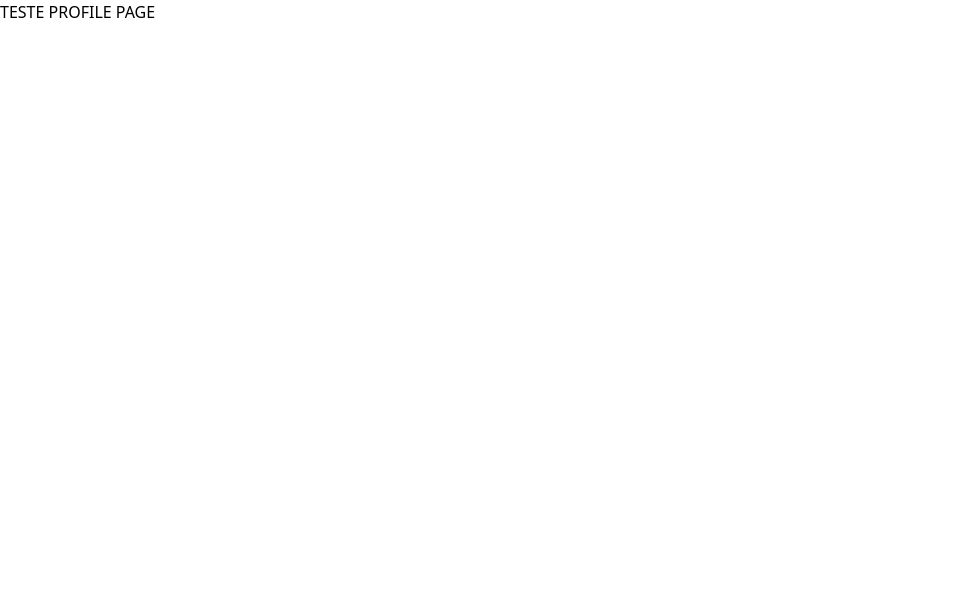
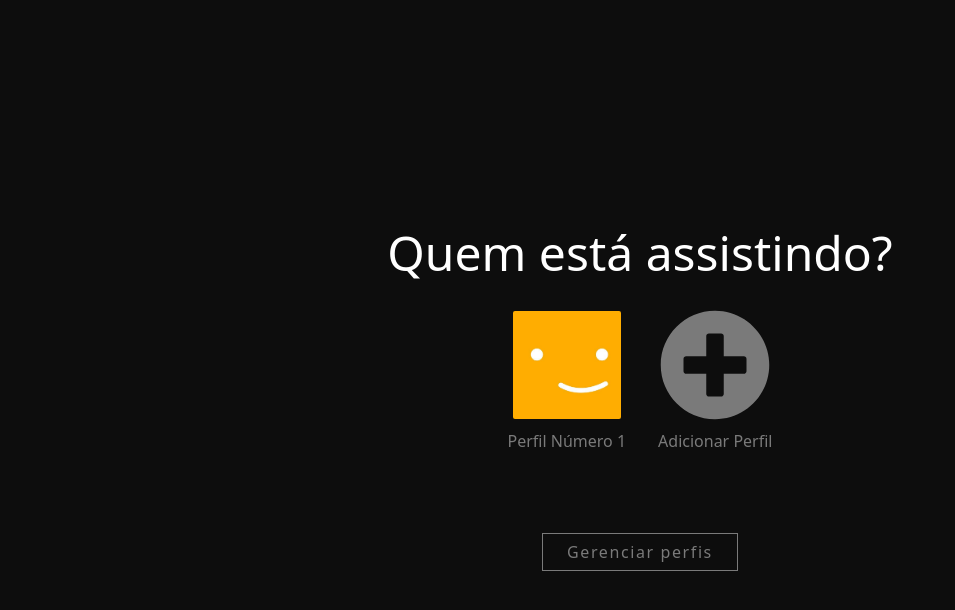
Before and after one commit to Yasmin-Carloto/6-Netflix-Clone, a React (Vite) app: page / in a window 1280 px wide. Shown: the top 610 px of the page, without its empty margins (0-955 px from the left). Built offline with nearby package versions, Linux system fonts and the light colour scheme; sample sign-in values are in the browser's storage.

Commit message:
feat: adding page for profile selection

```diff
--- a/src/pages/SelectProfilePage/SelectProfilePage.jsx
+++ b/src/pages/SelectProfilePage/SelectProfilePage.jsx
@@ -1,5 +1,22 @@
+import { FaPlusCircle } from "react-icons/fa";
+
 export function SelectProfilePage() {
     return (
-        <h1>TESTE PROFILE PAGE</h1>
+        <section className="w-full h-screen bg-black/95 flex flex-col justify-center items-center gap-8">
+            <h1 className="text-white text-wrap text-5xl w-full text-center">Quem está assistindo?</h1>
+            <div className="flex justify-center items-center flex-wrap gap-8 text-white/45">
+                <button className="flex flex-col justify-center items-center gap-2 hover:text-white group">
+                    <img src="/src/assets/images/profile-image.jpg" alt="" className="rounded w-28 peer border-transparent border-2 group-hover:border-white
+                    " />
+                    <p className="">Perfil Número 1</p>
+                </button>
+
+                <div className="rounded text-center flex flex-col justify-center items-center gap-2 cursor-pointer hover:text-white/65">
+                    <FaPlusCircle className="w-20 h-20 md:w-28 md:h-28" />
+                    <p>Adicionar Perfil</p>
+                </div>
+            </div>
+            <button className="text-wrap text-base whitespace-nowrap leading-tight text-center py-2 px-6 tracking-widest border-white/45 text-white/45 border hover:border-white/65 hover:text-white/65 mt-12">Gerenciar perfis</button>
+        </section>
     )
 }
```
Also changed, not shown: src/assets/images/profile-image.jpg (added).
